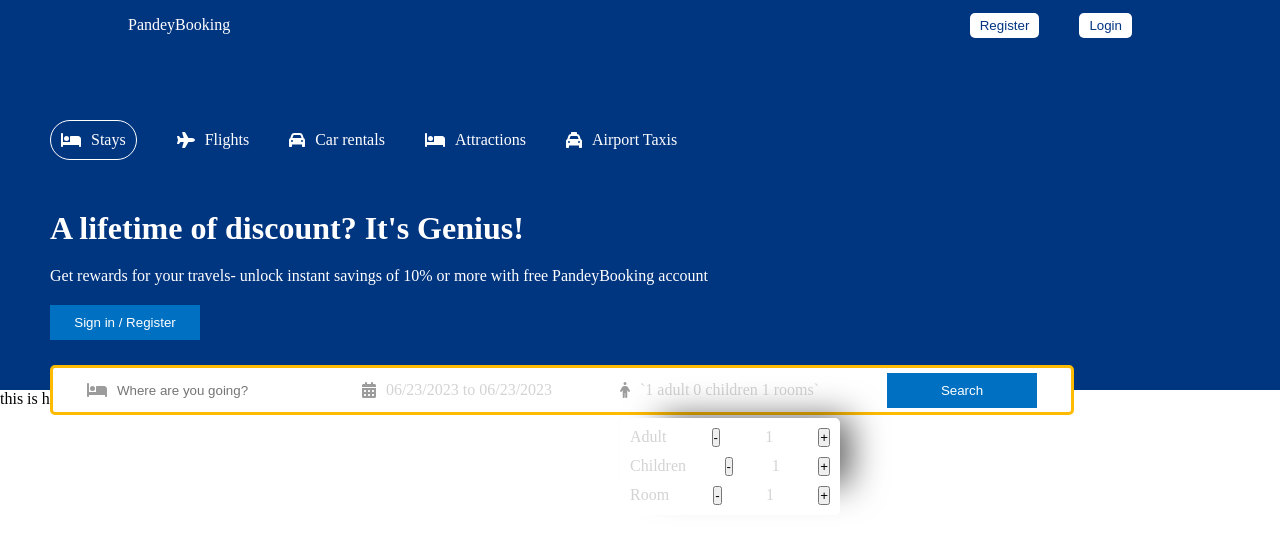
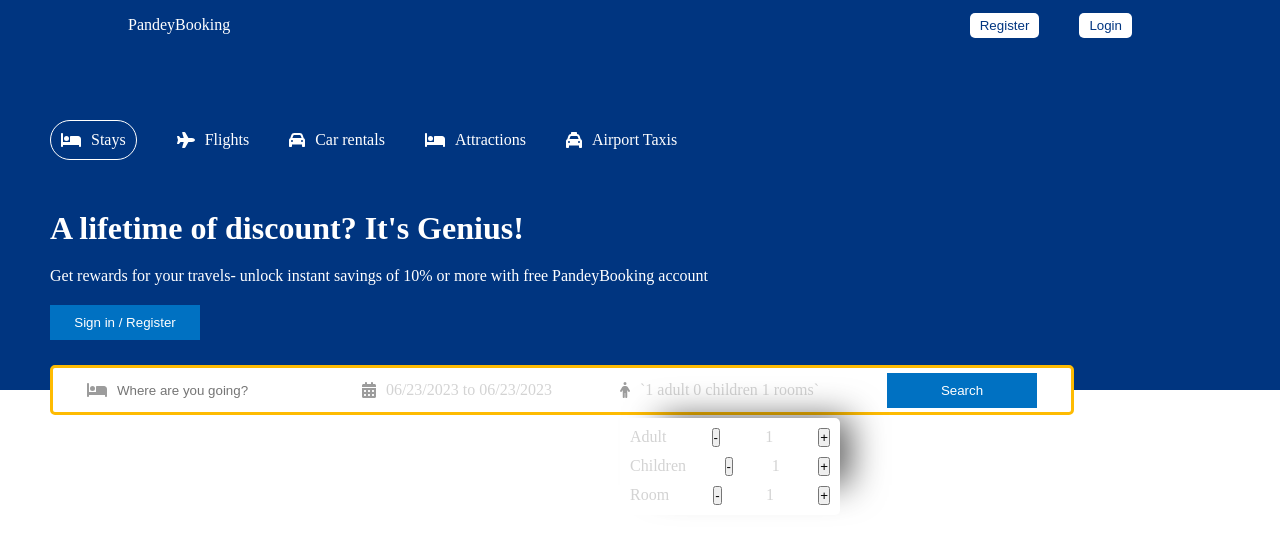
Before and after one commit to rashup198/booking, a React (Create React App) app: page / in a window 1280 px wide. Shown: the top 544 px of the page. Built offline with nearby package versions, Linux system fonts and the light colour scheme.

Commit message:
updated Home.js

```diff
--- a/src/pages/home/Home.js
+++ b/src/pages/home/Home.js
@@ -9,7 +9,7 @@ const Home = () => {
 
       <Navbar></Navbar>
       <Header></Header>
-      this is home page
+
 
     </div>
   )
```
